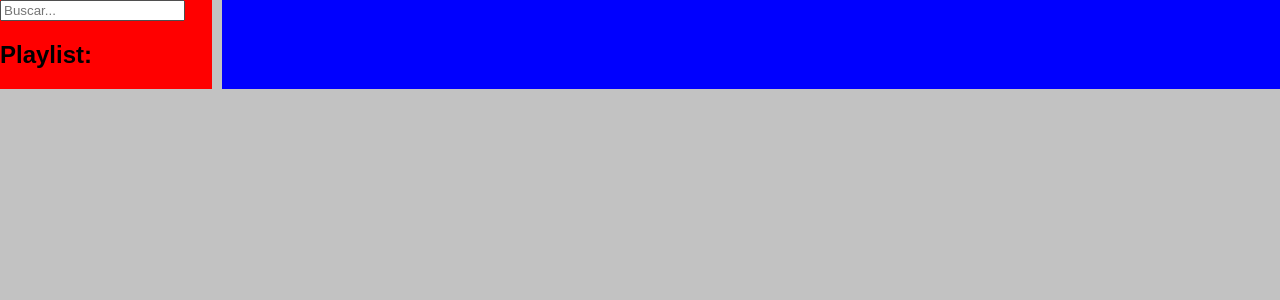
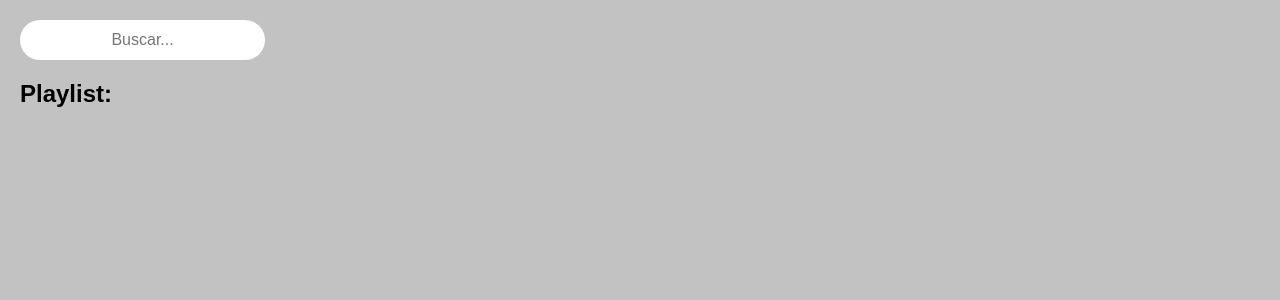
Before and after one commit to Carlistos10/API-DEEZER-REACT, a React (Create React App) app: page / in a window 1280 px wide. Shown: the top 300 px of the page. Built offline with nearby package versions, Linux system fonts and the light colour scheme.

Commit message:
Final busqueda.css

```diff
--- a/src/components/busqueda.css
+++ b/src/components/busqueda.css
@@ -5,11 +5,45 @@
 }
 
 .left-container {
-    background-color: red;
-    width: 20%;
+    background-color: rgb(194, 194, 194);
+    width: 30%;
 }
 
 .right-container {
-    background-color: rgb(0, 0, 255);
+    background-color: rgb(194, 194, 194);
     width: 100%;
 }
+
+.hidden {
+    display: none;
+}
+
+.barra-busqueda {
+    width: 70%;
+    height: 40px;
+    line-height: 40px;
+    background: #fff;
+    padding: 0 20px;
+    border-radius: 100px;
+    border: none;
+    text-align: center;
+    font-size: 16px;
+    border-color: gray;
+    border-width: 1px;
+    margin-left: 20px;
+    margin-top: 20px;
+}
+
+.botones {
+    text-shadow: 0px 1px rgba(0, 0, 0, 0.2);
+    text-align: center;
+    text-decoration: none;
+    background: #9bdc28;
+    box-shadow: 0px 5px 0px 0px #74ad12;
+    margin-bottom: 20px;
+    border-radius: 10px;
+}
+
+.izq {
+    margin-left: 20px;
+}
```
